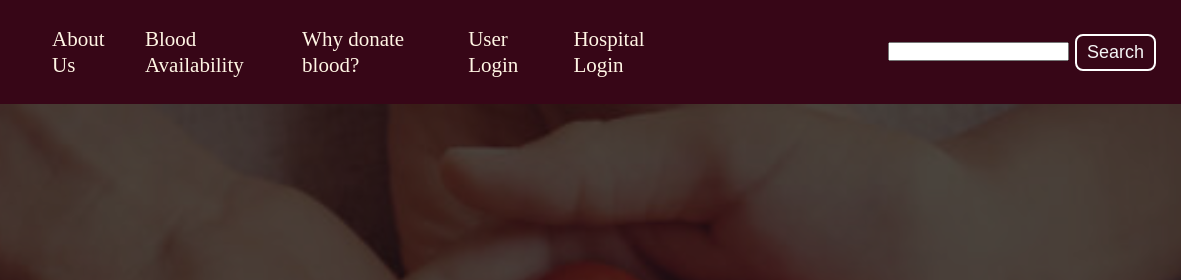
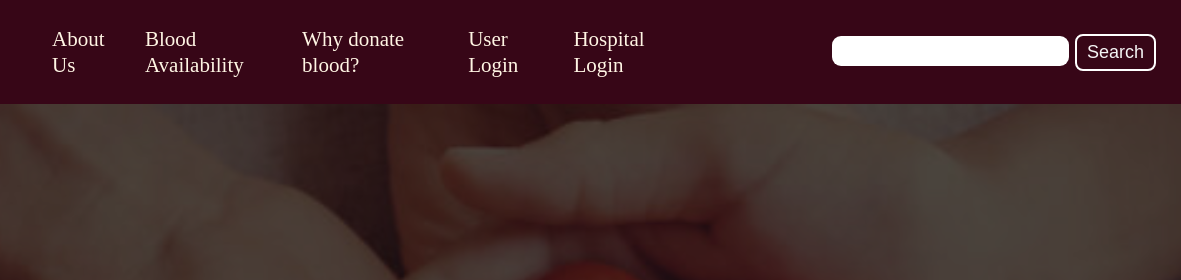
Before and after one commit to SumanLeetcoder/Personal-Project, a plain HTML site: page index.html in a window 1280 px wide. Shown: the top 280 px of the page, 99-1280 px from the left. Drawn offline with Linux system fonts and the light colour scheme; a web font is replaced by a local one.

Commit message:
Update style.css

```diff
--- a/CSS/style.css
+++ b/CSS/style.css
@@ -68,6 +68,22 @@
     text-align: right;
 }
 
+#search{
+    padding: 5px;
+    font-size: 17px;
+    font-weight: bolder;
+
+border: 2px ;
+border-color: #FF9494;
+border-radius: 9px;
+}
+
+#search:hover{
+    border: 1px solid #FFF5E4;
+    background:#e4e294;
+    transition: 1s;
+
+}
 
 
 
```
